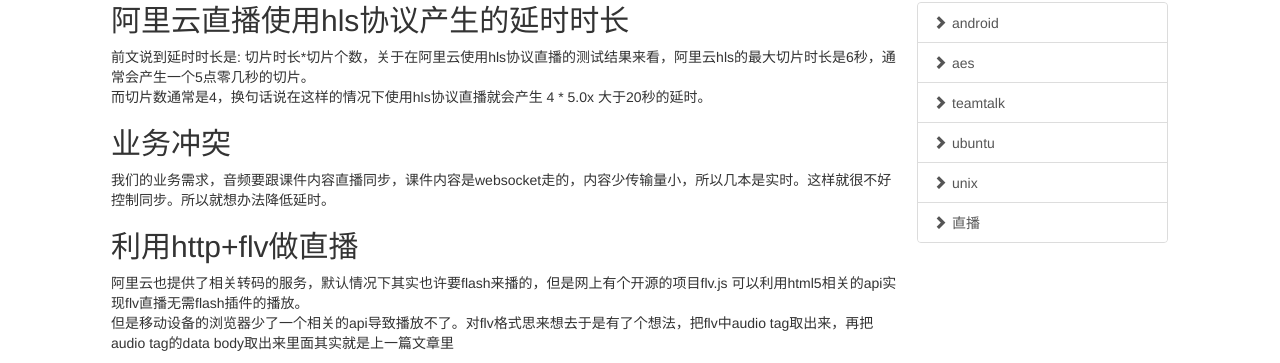
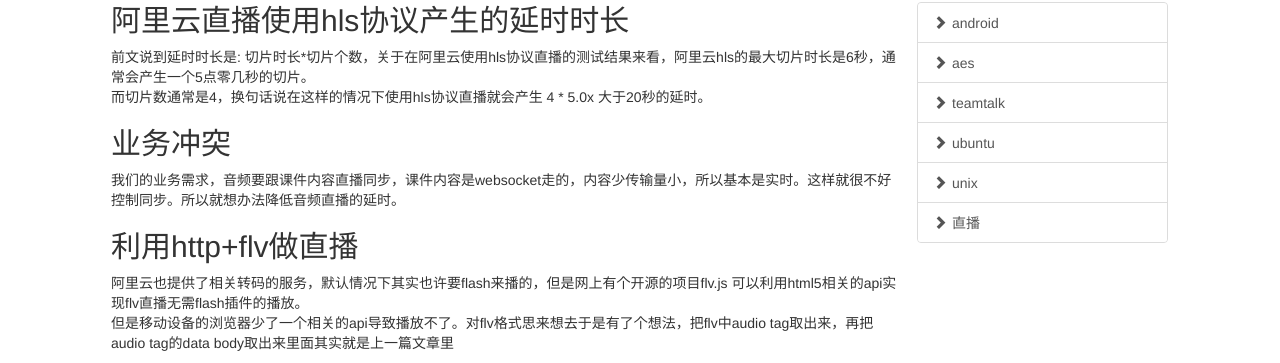
Before and after one commit to xiaominfc/xiaominfc.github.io, a Jekyll site: the page built from _posts/2017-07-28-移动端音频直播.md, in a window 1280 px wide and 900 px high, scrolled down 311 px. Shown: the part 88-451 px from the top of the window. Built offline with Jekyll 4.4.1, drawn with Linux system fonts in a browser that asks for light colours; comment, search, counter and statistics services are not loaded.

Commit message:
update code

```diff
--- a/_posts/2017-07-28-移动端音频直播.md
+++ b/_posts/2017-07-28-移动端音频直播.md
@@ -24,7 +24,7 @@ comments: true
 
 ## 业务冲突
 
-我们的业务需求，音频要跟课件内容直播同步，课件内容是websocket走的，内容少传输量小，所以几本是实时。这样就很不好控制同步。所以就想办法降低延时。
+我们的业务需求，音频要跟课件内容直播同步，课件内容是websocket走的，内容少传输量小，所以基本是实时。这样就很不好控制同步。所以就想办法降低音频直播的延时。
 
 ## 利用http+flv做直播
 
```
Also changed, not shown: about.md (+1 -1 lines).
